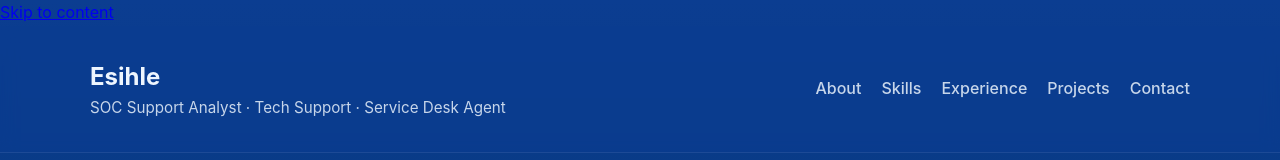
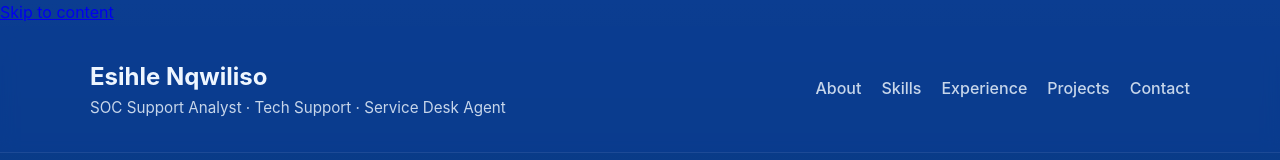
Before and after one commit to Esihle14/My-Portfolio, a plain HTML site: page index.html in a window 1280 px wide. Shown: the top 160 px of the page. Drawn offline with Linux system fonts and the light colour scheme.

Commit message:
Update header name to 'Esihle Nqwiliso'

```diff
--- a/index.html
+++ b/index.html
@@ -22,7 +22,7 @@
   <header class="site-header">
     <div class="container header-inner">
       <div class="brand">
-        <h1>Esihle</h1>
+        <h1>Esihle Nqwiliso</h1>
         <p class="role">SOC Support Analyst · Tech Support · Service Desk Agent</p>
       </div>
       <nav class="site-nav" aria-label="Primary">
```
